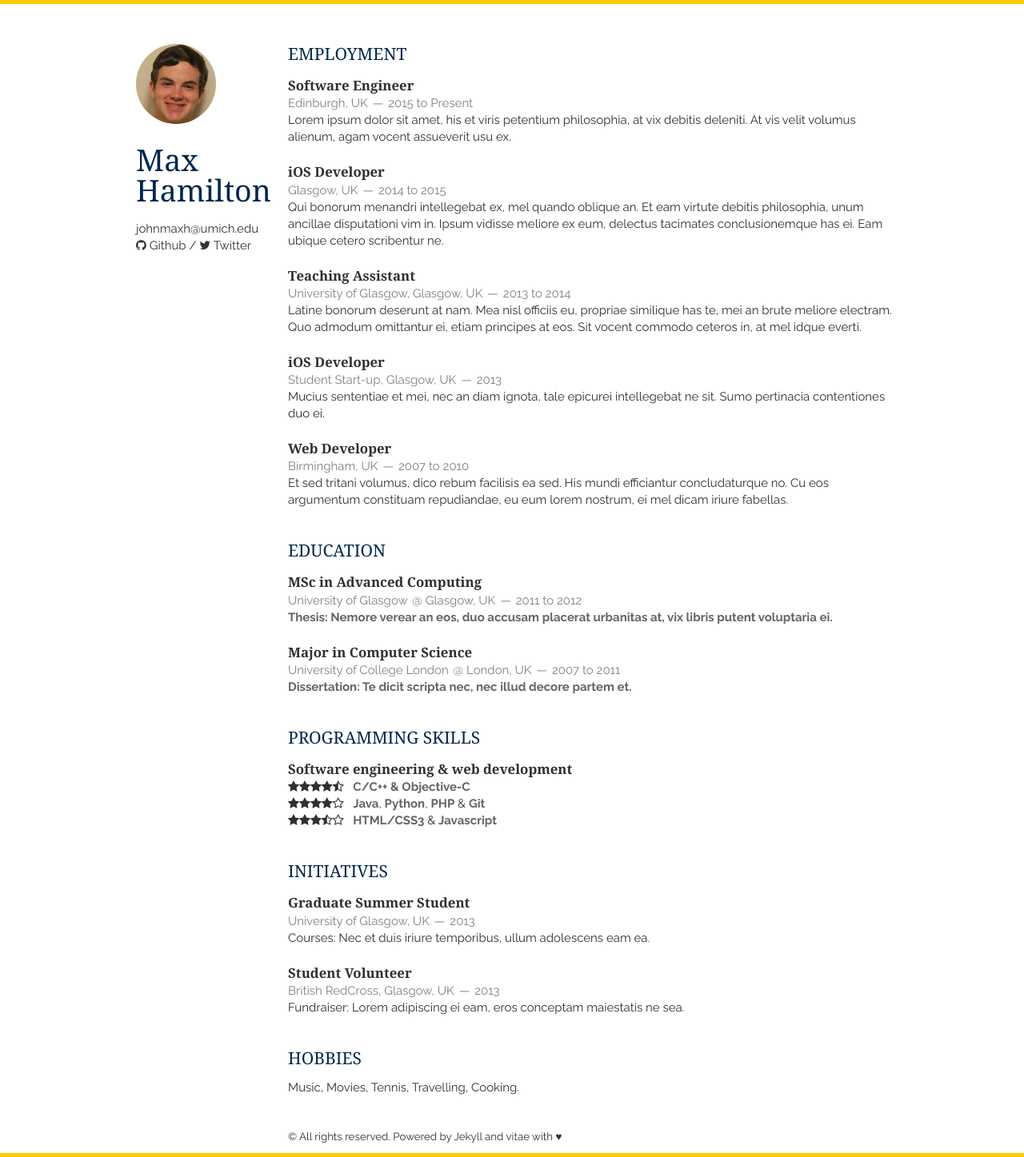
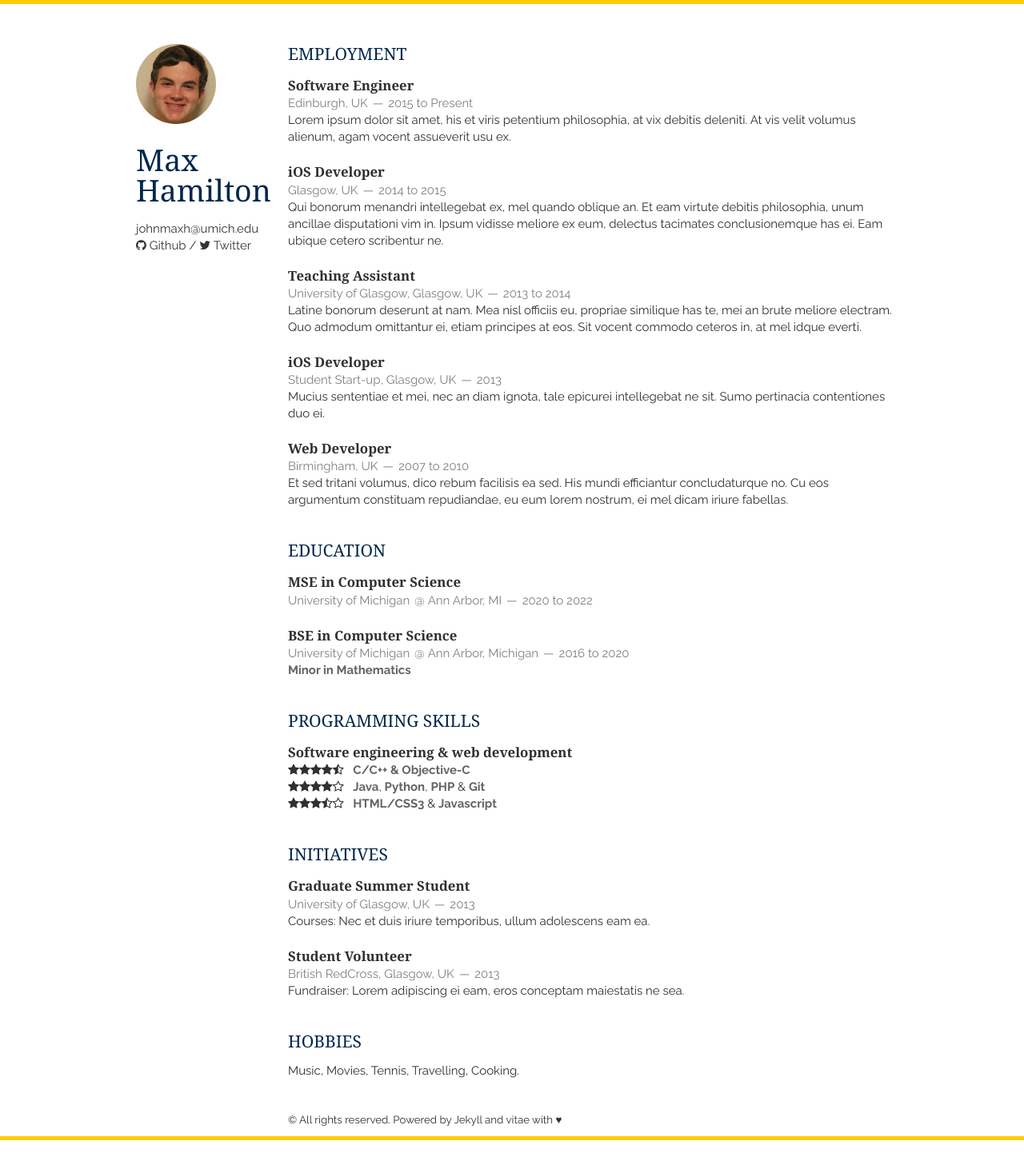
Before and after one commit to johnmaxh/johnmaxh.github.io, a Jekyll site: the page built from index.html, in a window 1280 px wide. Shown: the whole page at 80% size. Built offline with Jekyll 4.4.1, drawn with Linux system fonts in a browser that asks for light colours; nearby versions of some CDN libraries; the list of posts is cut into pages by our own code; after the commit the page ends 1426 px from its top, so only the background shows below that.

Commit message:
Update education.html

```diff
--- a/_includes/education.html
+++ b/_includes/education.html
@@ -2,22 +2,19 @@
     <h1>Education</h1>
     <article>
         <header>
-            <h1>MSc in Advanced Computing</h1>
-            <span>University of Glasgow</span>
-            <span><address>Glasgow, UK</address><time>2011 to 2012</time></span>
+            <h1>MSE in Computer Science</h1>
+            <span>University of Michigan</span>
+            <span><address>Ann Arbor, MI</address><time>2020 to 2022</time></span>
         </header>
-        <p>
-            <em>Thesis: Nemore verear an eos, duo accusam placerat urbanitas at, vix libris putent voluptaria ei.</em>
-        </p>
     </article>
     <article>
         <header>
-            <h1>Major in Computer Science</h1>
-            <span>University of College London</span>
-            <span><address>London, UK</address><time>2007 to 2011</time></span>
+            <h1>BSE in Computer Science</h1>
+            <span>University of Michigan</span>
+            <span><address>Ann Arbor, Michigan</address><time>2016 to 2020</time></span>
         </header>
         <p>
-            <em>Dissertation: Te dicit scripta nec, nec illud decore partem et.</em>
+            <em>Minor in Mathematics</em>
         </p>
     </article>
 </section>
```
